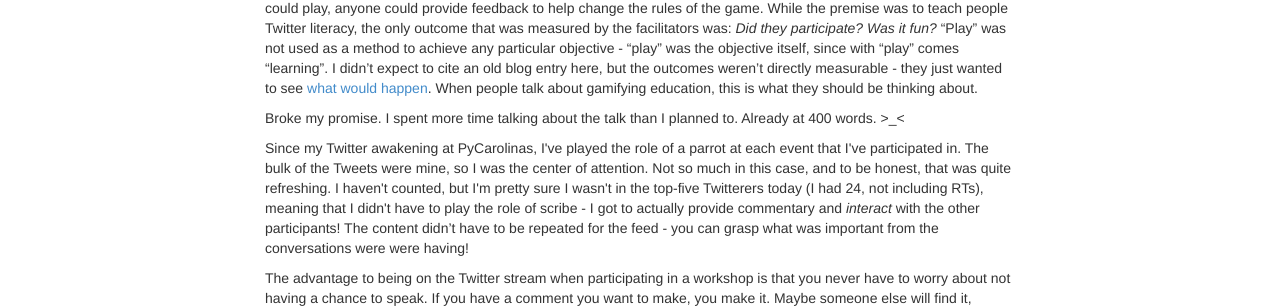
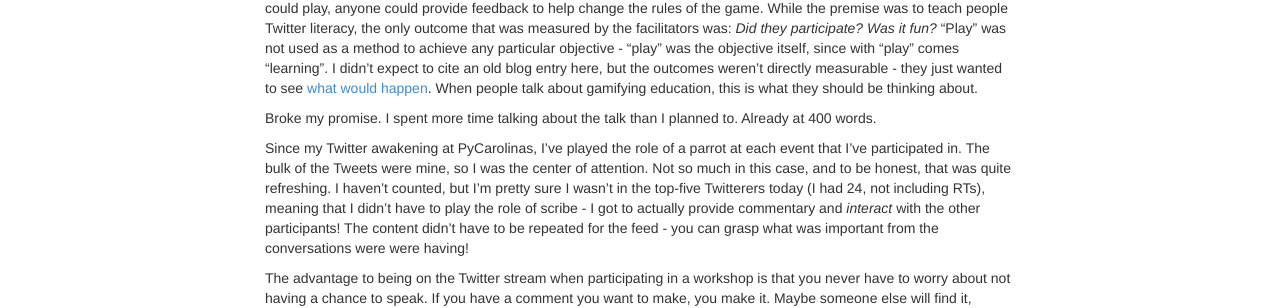
Before and after one commit to isharacomix/oldsite, a Jekyll site: the page built from _posts/2012-11-12-taking-part-in-a-virtual-discussion.md, in a window 1280 px wide. Shown: the part 891-1199 px from the top of the page. Built offline with Jekyll 4.4.1, drawn with Linux system fonts in a browser that asks for light colours; comment, search, counter and statistics services are not loaded; some of the changed lines change nothing that is shown.

Commit message:
errors as always.

```diff
--- a/_posts/2012-11-12-taking-part-in-a-virtual-discussion.md
+++ b/_posts/2012-11-12-taking-part-in-a-virtual-discussion.md
@@ -12,9 +12,9 @@
 
 Part of what made the exercise so interesting was that everything was "open" in the truest sense of the word. Anyone could play, anyone could provide feedback to help change the rules of the game. While the premise was to teach people Twitter literacy, the only outcome that was measured by the facilitators was: <em>Did they participate? Was it fun?</em> "Play" was not used as a method to achieve any particular objective - "play" was the objective itself, since with "play" comes "learning". I didn't expect to cite an old blog entry here, but the outcomes weren't directly measurable - they just wanted to see <a href="http://isharacomix.org/2012/11/02/what-would-happen">what would happen</a>. When people talk about gamifying education, this is what they should be thinking about.
 
-Broke my promise. I spent more time talking about the talk than I planned to. Already at 400 words. &gt;_&lt;
+Broke my promise. I spent more time talking about the talk than I planned to. Already at 400 words.
 
-Since my Twitter awakening at PyCarolinas, I&#039;ve played the role of a parrot at each event that I&#039;ve participated in. The bulk of the Tweets were mine, so I was the center of attention. Not so much in this case, and to be honest, that was quite refreshing. I haven&#039;t counted, but I&#039;m pretty sure I wasn&#039;t in the top-five Twitterers today (I had 24, not including RTs), meaning that I didn&#039;t have to play the role of scribe - I got to actually provide commentary and <em>interact</em> with the other participants! The content didn't have to be repeated for the feed - you can grasp what was important from the conversations were were having!
+Since my Twitter awakening at PyCarolinas, I've played the role of a parrot at each event that I've participated in. The bulk of the Tweets were mine, so I was the center of attention. Not so much in this case, and to be honest, that was quite refreshing. I haven't counted, but I'm pretty sure I wasn't in the top-five Twitterers today (I had 24, not including RTs), meaning that I didn't have to play the role of scribe - I got to actually provide commentary and <em>interact</em> with the other participants! The content didn't have to be repeated for the feed - you can grasp what was important from the conversations were were having!
 
 The advantage to being on the Twitter stream when participating in a workshop is that you never have to worry about not having a chance to speak. If you have a comment you want to make, you make it. Maybe someone else will find it, maybe not. Maybe when the workshop is Storified, someone will find it and follow up with you - that's what I do. Given that in large groups, many people feel as though they never get a chance to speak - while you won't get the entire room to be silent for you to say what you want to say, you still get a chance to put what you have to say out in the open.
 
```
